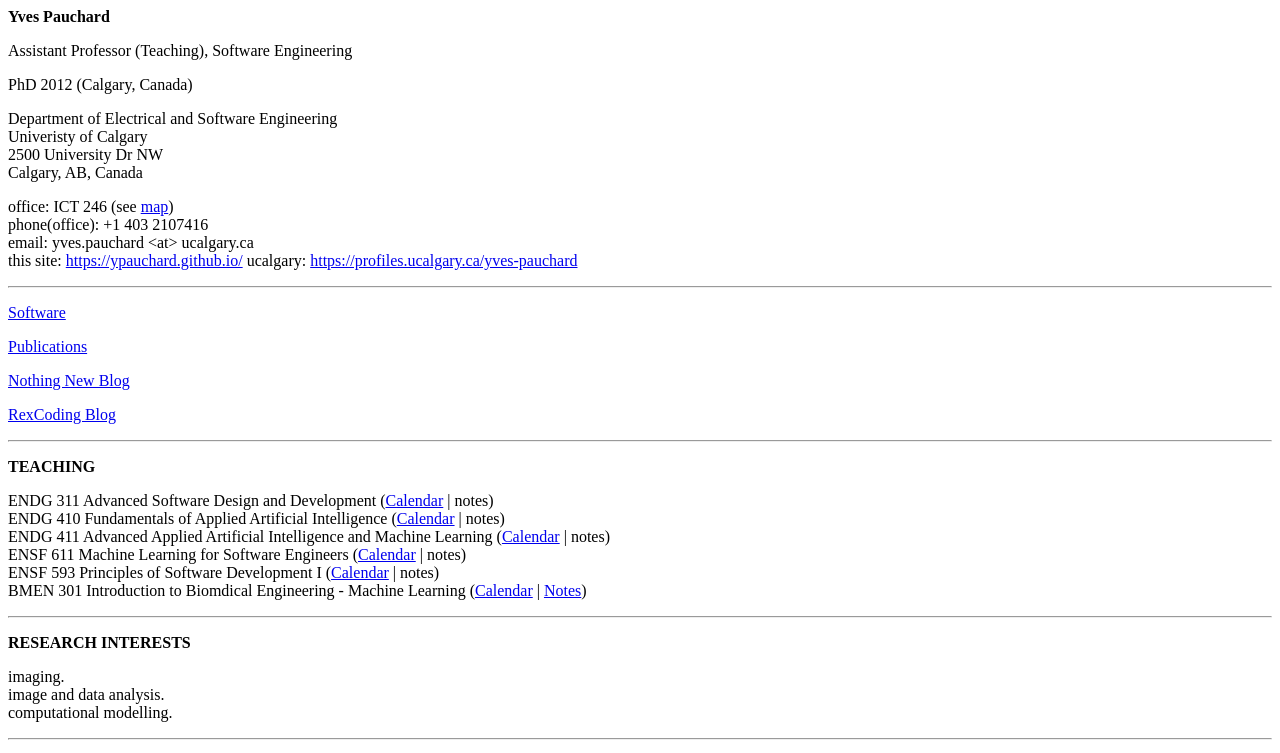
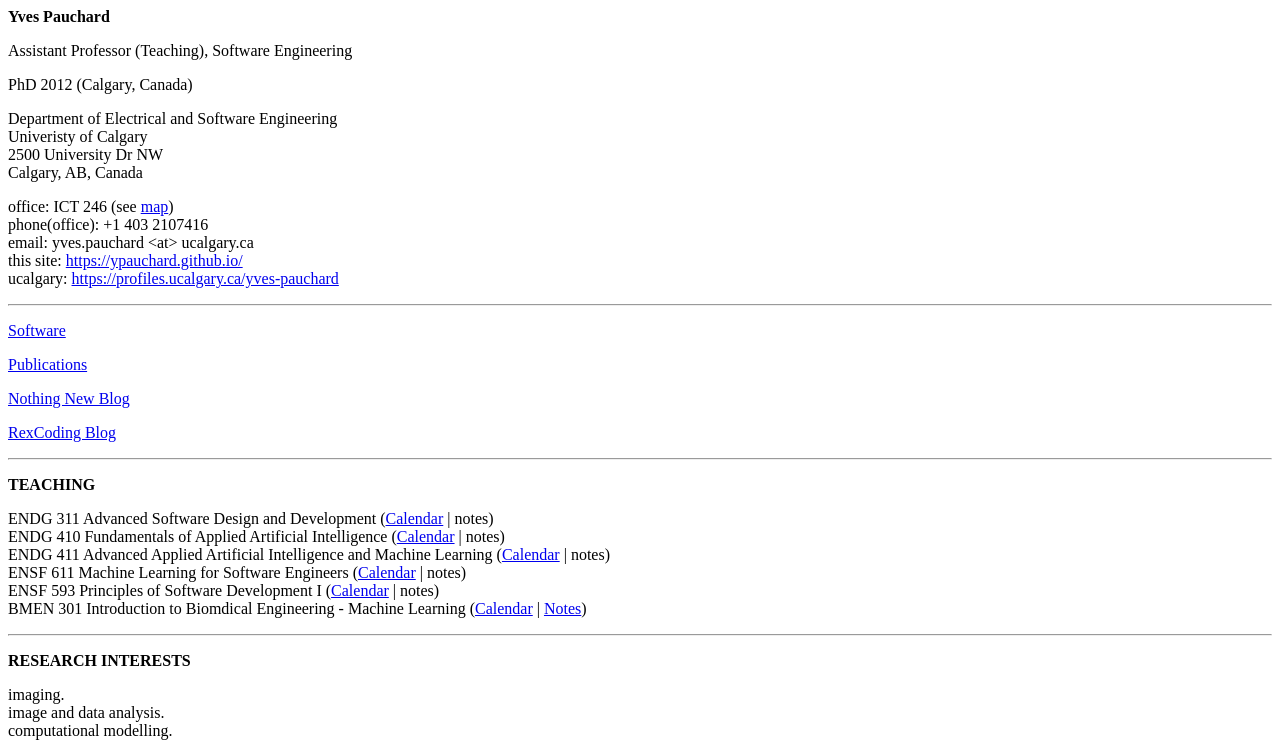
Before and after one commit to ypauchard/ypauchard.github.io, a plain HTML site: page index.html in a window 1280 px wide. Shown: the top 753 px of the page. Drawn offline with Linux system fonts and the light colour scheme.

Commit message:
page formatting

```diff
--- a/index.html
+++ b/index.html
@@ -24,7 +24,7 @@ Calgary, AB, Canada<br>
 office: ICT 246 (see <a href="http://ucalgary.ca/map/">map</a>)<br>
 phone(office): +1 403 2107416<br>
 email: yves.pauchard &lt;at&gt; ucalgary.ca<br>
-this site: <a href="https://ypauchard.github.io/">https://ypauchard.github.io/</a>
+this site: <a href="https://ypauchard.github.io/">https://ypauchard.github.io/</a><br>
 ucalgary: <a href="https://profiles.ucalgary.ca/yves-pauchard">https://profiles.ucalgary.ca/yves-pauchard</a>
 </p>
 
```
